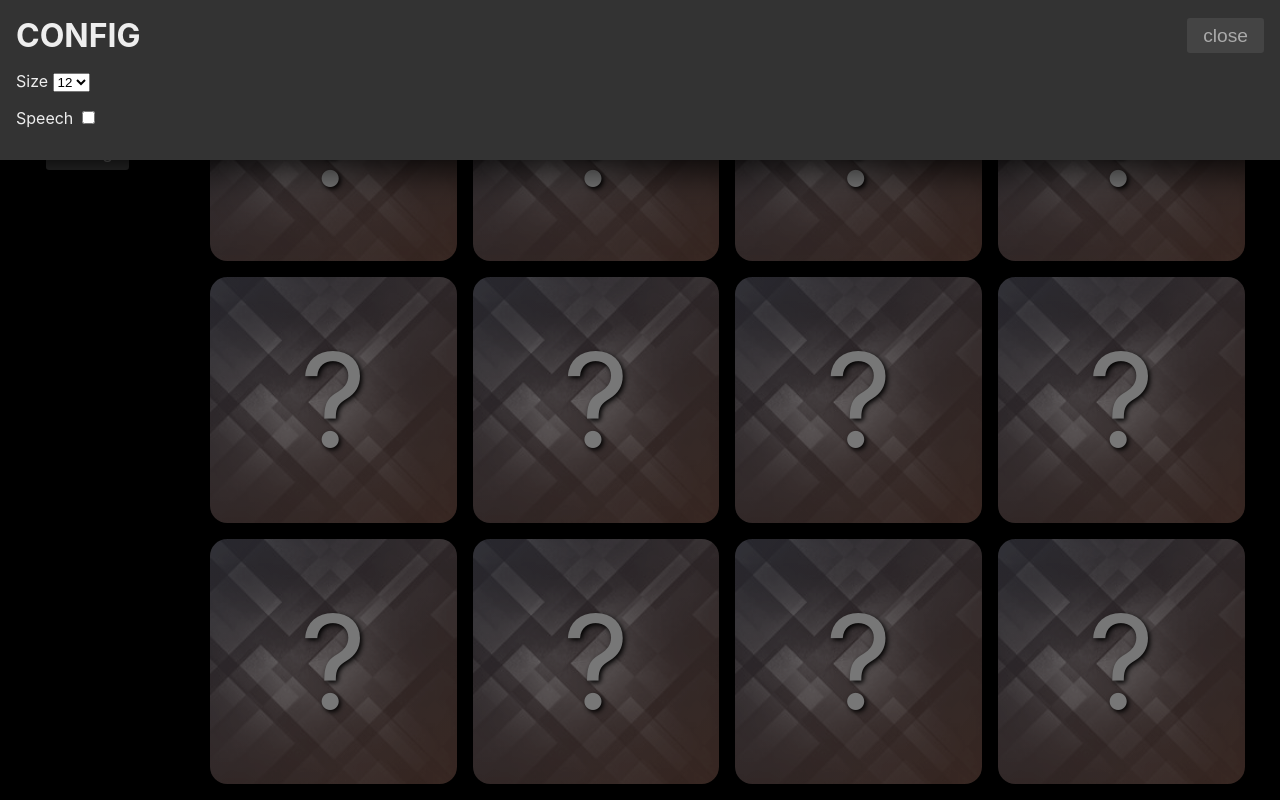
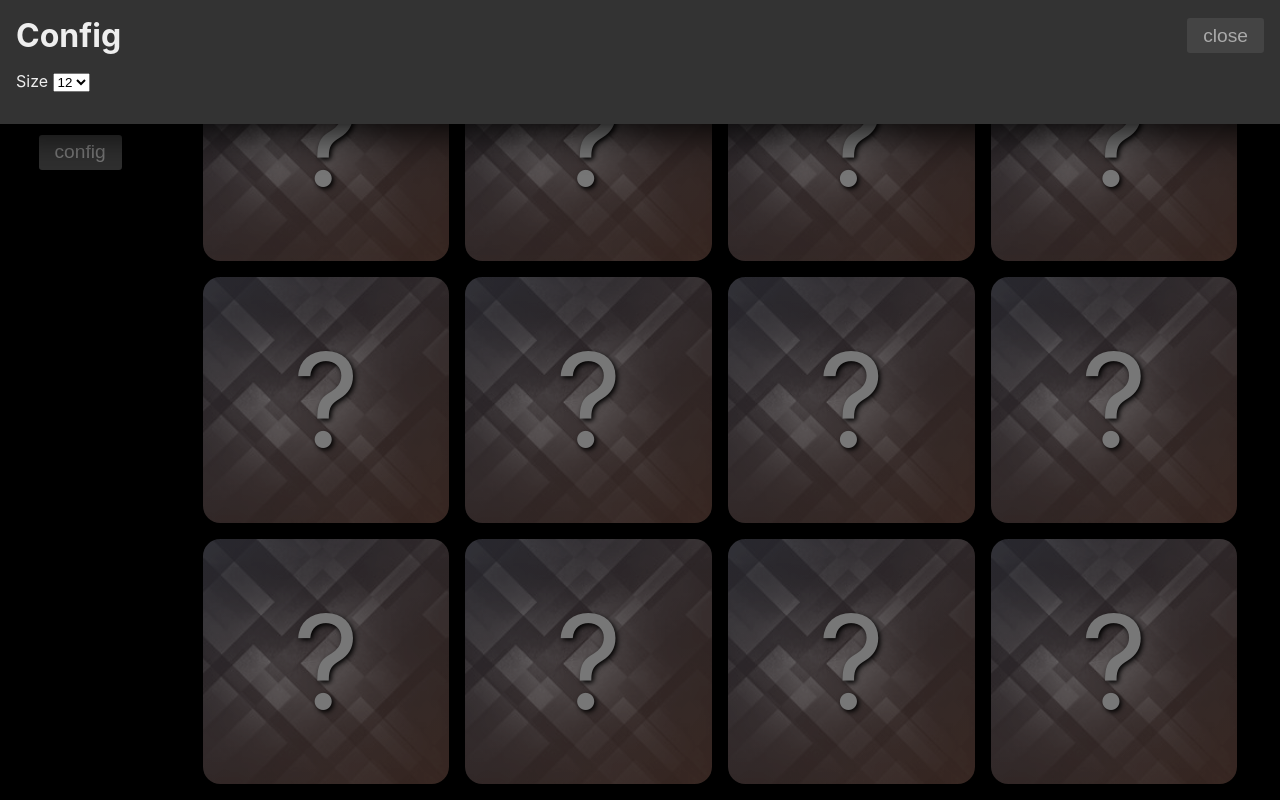
Before and after one commit to cor3000/svelte-memorii, a Svelte app: page / in a window 1280 px wide. Both pictures are taken after a click on the button "config". Built offline with nearby package versions, Linux system fonts and the light colour scheme.

Commit message:
fix speech init errors and hide config if not available

```diff
--- a/public/sw.js
+++ b/public/sw.js
@@ -4,7 +4,7 @@
 // cache, then increment the CACHE_VERSION value. It will kick off the service worker update
 // flow and the old cache(s) will be purged as part of the activate event handler when the
 // updated service worker is activated.
-var CACHE_VERSION = 41;
+var CACHE_VERSION = 43;
 var CURRENT_CACHES = {
     prefetch: 'prefetch-cache-v' + CACHE_VERSION
 };
--- a/src/App.svelte
+++ b/src/App.svelte
@@ -125,7 +125,7 @@
 
 <main>
 	<header>
-		<h1>MEMORII</h1>
+		<h1>Memorii</h1>
 		{#if status === "playing"}
 			<span>
 				{$gameStore.stats.numErrors}/{$gameStore.stats.numTurns}
--- a/src/Config.svelte
+++ b/src/Config.svelte
@@ -21,7 +21,7 @@
 <div transition:fade={{ from: 'top', duration: 300 }} on:click={closeConfig}/>
 <section transition:fly={{ from: 'top', duration: 300 }} on:click|stopPropagation={() => {}}>
     <header>
-        <h1>CONFIG</h1>
+        <h1>Config</h1>
         <button on:click={closeConfig}>close</button>
     </header>
     <p>
@@ -38,7 +38,7 @@
             </select>
         </label>
     </p>
-    {#if $configStore.speech}
+    {#if $configStore.speech && allVoices.length > 0}
         <p>
             <label>
                 Speech
--- a/src/state/configStore.ts
+++ b/src/state/configStore.ts
@@ -13,15 +13,18 @@ export const configStore = writable({
 
 export const allSizes = [4, 6, 8, 10, 12, 16, 20, 24, 30, 36, 42, 48, 56];
 
-export let allVoices;
+export let allVoices = [];
 setTimeout(() => {
     allVoices = speechAvailable && synth.getVoices().length > 0
         ? synth.getVoices().sort((a, b) => a.name.localeCompare(b.name))
-        : null;
+        : [];
     configStore.update(config => {
         return {
             ...config,
-            voiceURI: defaultVoice()?.voiceURI
+            speech: {
+                ...config.speech,
+                voiceURI: defaultVoice()?.voiceURI
+            }
         };
     });
 }, 1000);
```
